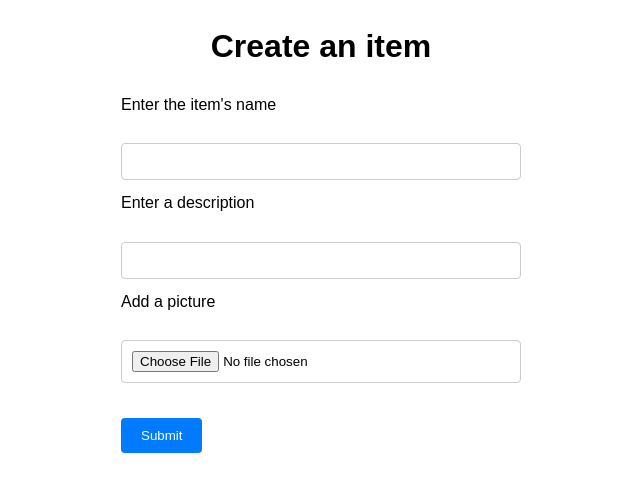
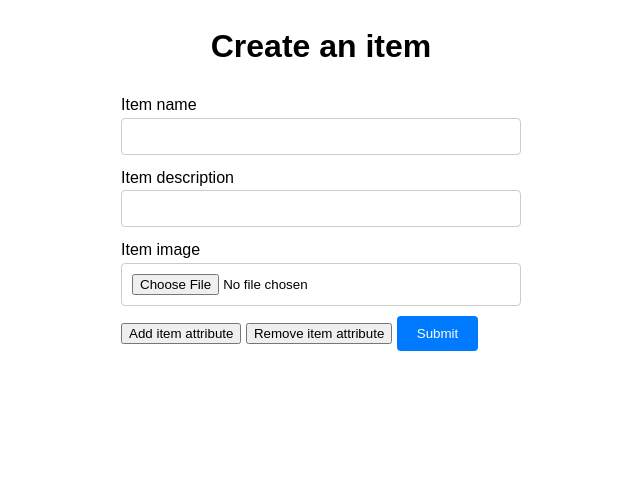
Before and after one commit to CLeeHone/web-catalogue, a Flask app: page / in a window 1280 px wide. Shown: the part 56-548 px from the top of the page, without its empty margins (319-959 px from the left). Run offline with Flask 3, Linux system fonts and the light colour scheme.

Commit message:
Add functionality to insert new values in form

```diff
--- a/templates/index.html
+++ b/templates/index.html
@@ -2,6 +2,7 @@
 <html>
     <head>
         <link rel="stylesheet" href="../static/css/stylesheet.css">
+        <script src="https://ajax.googleapis.com/ajax/libs/jquery/3.6.4/jquery.min.js"></script>
     </head>
   <body>
     <div class="header">
@@ -10,22 +11,55 @@
     </div>
     <div class="formContainer">
         <h1>Create an item</h1>
-        <form action="/insert_item" method="POST" role="form">
-          <label for="name">Enter the item's name</label><br />
-          <input type="text" name="name" id="name" /><br />
-          <label for="description">Enter a description</label><br />
-          <input type="text" name="description" id="description" /><br />
-          <label for="item_image">Add a picture</label><br />
-          <input
-            type="file"
-            name="item_image"
-            id="item_image"
-            accept="image/"
-          />
-            <br/>
-            <br/>
+        <form action="/insert_item" method="POST" role="form" class="creationForm" id="itemCreationForm">
+            <div id="itemAttributes">
+              <label for="name">Item name</label>
+              <input type="text" name="name" id="name" />
+              <label for="description">Item description</label>
+              <input type="text" name="description" id="description"/>
+              <label for="item_image">Item image</label>
+              <input
+                type="file"
+                name="item_image"
+                id="item_image"
+                accept="image/"/>
+            </div>
+            <button type="button" onclick="addFormAttribute()">Add item attribute</button>
+            <button type="button" onclick="removeFormAttribute()">Remove item attribute</button>
           <input type="submit" value="Submit" />
         </form>
     </div>
+    <script>
+        $('#itemCreationForm').submit(function() {
+            // Get elements by class customLabel
+            let customLabels = document.getElementsByClassName("customLabel");
+
+            // Retrieve input from first input div
+            let customDesc = document.getElementsByClassName("newInput");
+            console.log(customDesc[0].value); //showed "customlabel"
+            customDesc[0].setAttribute("name", customLabels[0].value);
+        });
+        function addFormAttribute() {
+            let form = document.getElementById("itemAttributes");
+
+            let newLabelInput = document.createElement("input");
+            newLabelInput.setAttribute("type", "text");
+            newLabelInput.setAttribute("class", "customLabel");
+            newLabelInput.setAttribute("placeholder", "Attribute name");
+
+            let newValueInput = document.createElement("input");
+            newValueInput.setAttribute("type", "text");
+            newValueInput.setAttribute("class", "newInput");
+            newValueInput.setAttribute("placeholder", "Description");
+
+            form.appendChild(newLabelInput);
+            form.appendChild(newValueInput);
+        }
+        function removeFormAttribute() {
+            let form = document.getElementById("itemAttributes");
+            form.removeChild(form.lastElementChild);
+            form.removeChild(form.lastElementChild);
+        }
+    </script>
   </body>
 </html>
```
